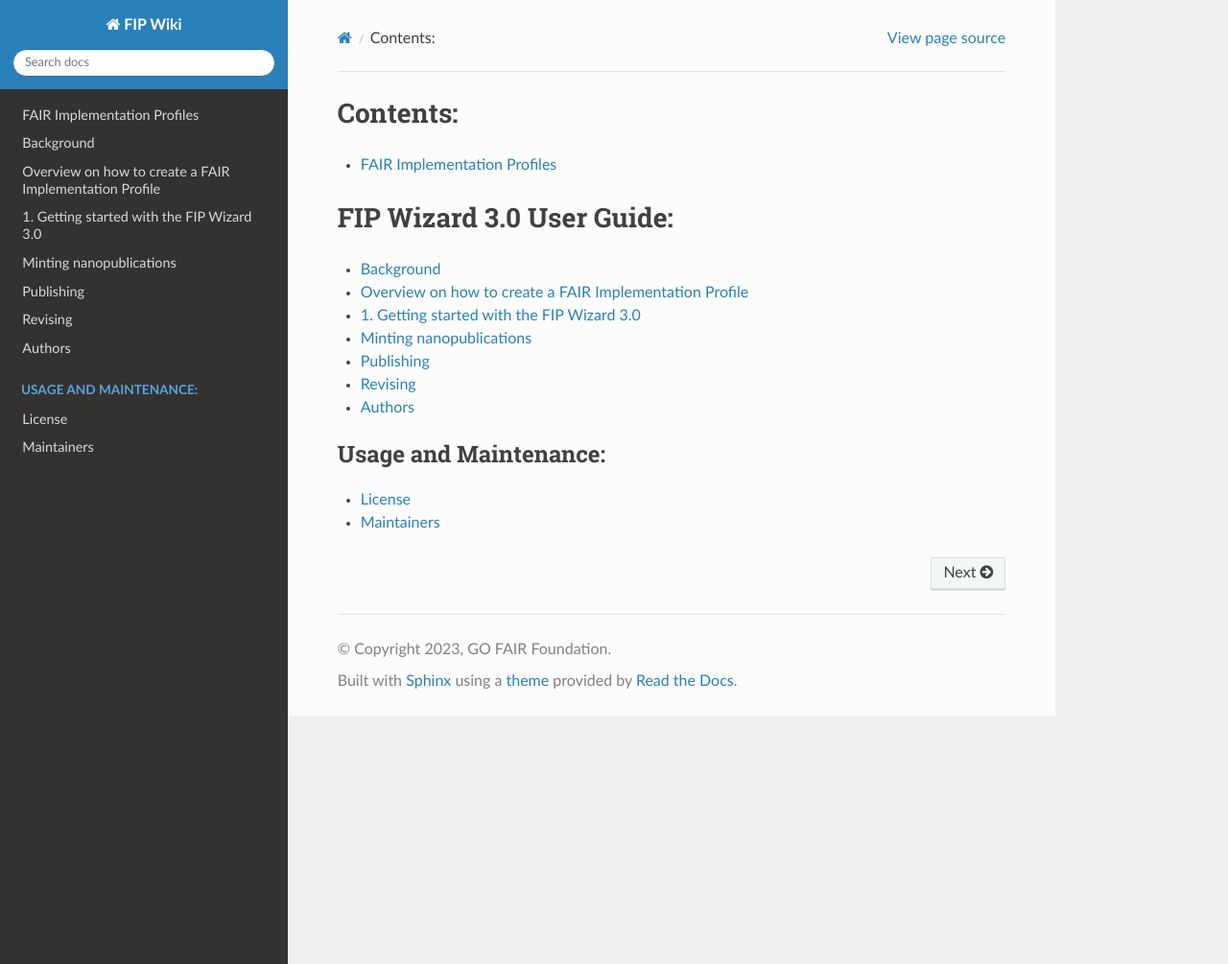
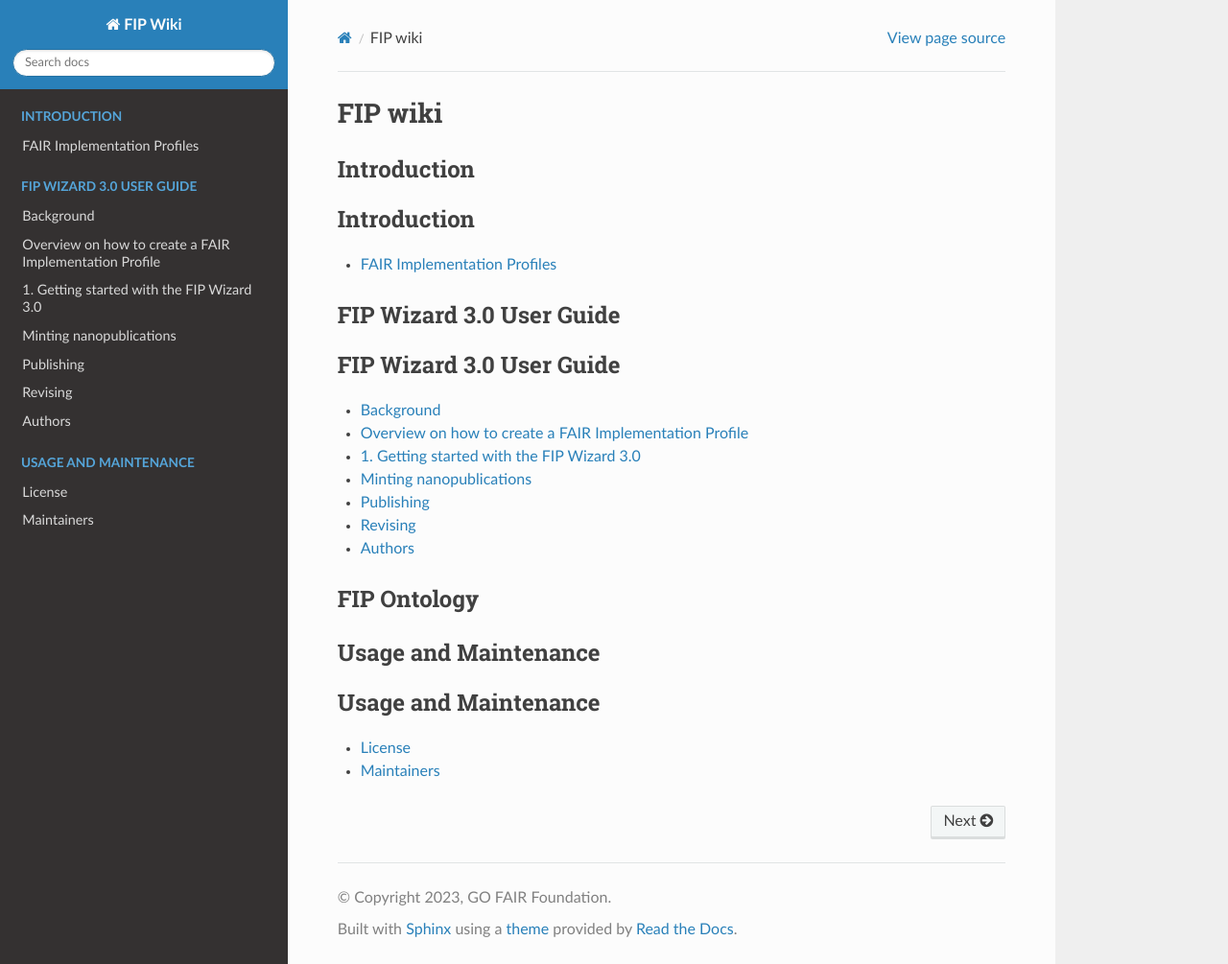
Before and after one commit to gofair-foundation/fip, a Sphinx documentation site: the page built from docs/index.rst, in a window 1280 px wide and 1005 px high. Shown: the whole window at 96% size. Built offline with Sphinx 7.4.7 and the Read the Docs theme 2.0.0, drawn with Linux system fonts in a browser that asks for light colours.

Commit message:
Update index.rst

```diff
--- a/docs/index.rst
+++ b/docs/index.rst
@@ -1,19 +1,21 @@
+FIP wiki
+--------
 
-
-Contents:
-=========
+Introduction
+============
 
 .. toctree::
    :maxdepth: 1
+   :caption: Introduction
 
    Intro.md
 
-FIP Wizard 3.0 User Guide:
+FIP Wizard 3.0 User Guide
 ==========================
-
 
 .. toctree::
    :maxdepth: 2
+   :caption: FIP Wizard 3.0 User Guide
 
    Background.md
    Overview.md
@@ -23,9 +25,20 @@
    Revising.md
    Authors.md
 
+FIP Ontology
+============
+
+.. toctree::
+   :maxdepth: 2
+   :caption: FIP Ontology
+
+
+Usage and Maintenance
+=====================
+
 .. toctree::
    :maxdepth: 1
-   :caption: Usage and Maintenance:
+   :caption: Usage and Maintenance
 
    License.md
    Maintainers.md
```
